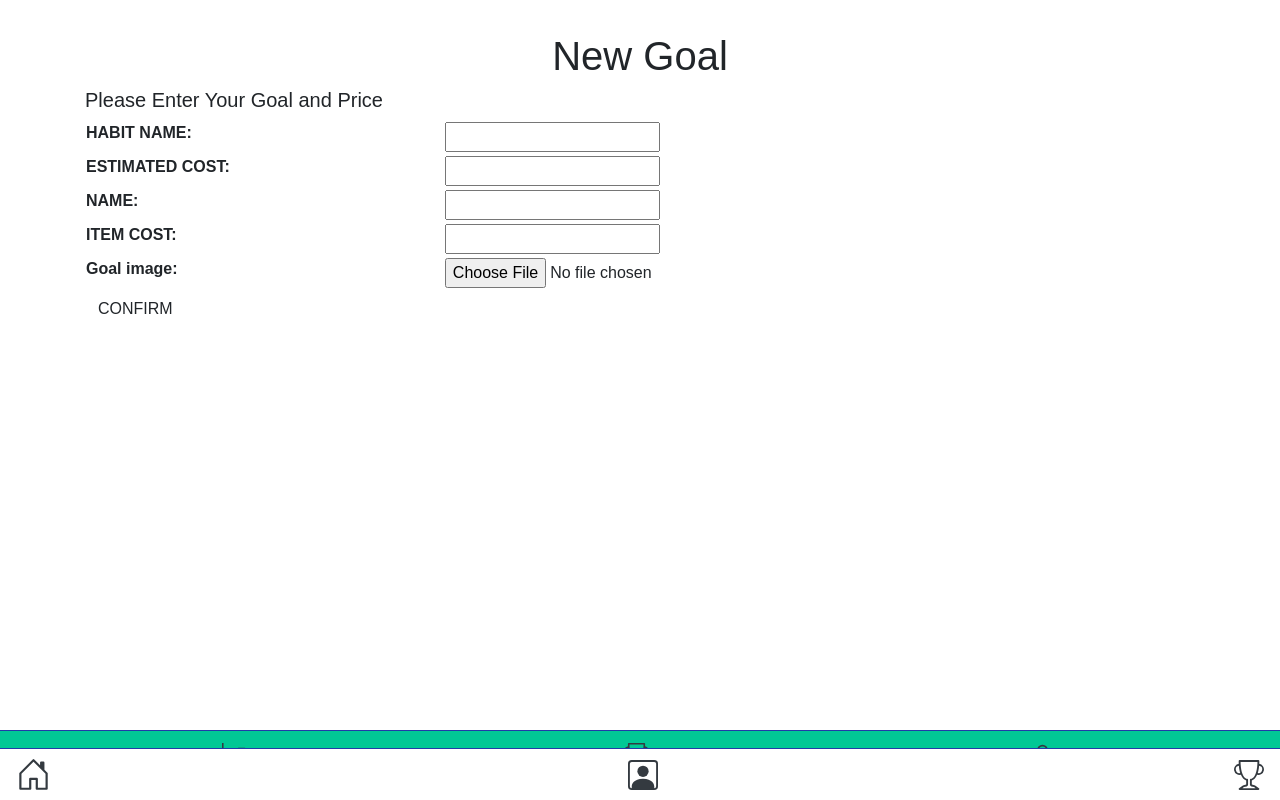
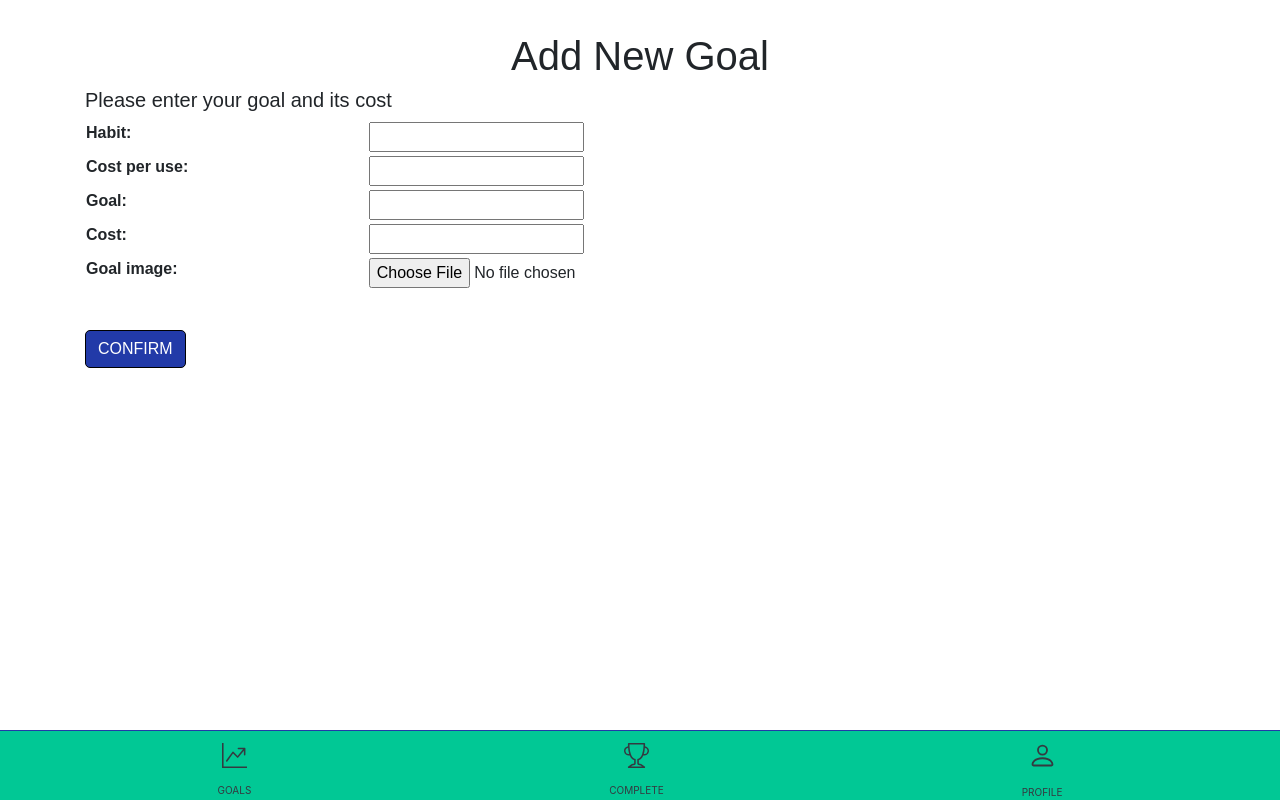
Before and after one commit to nlimtung/financialhackathon, a Django app: page /habits/create/ in a window 1280 px wide. Run offline with Django 4.2, Linux system fonts and the light colour scheme; the visitor is signed in with stand-in values (Sample User, id 1); some web fonts are replaced.

Commit message:
general css changes

```diff
--- a/main_app/models.py
+++ b/main_app/models.py
@@ -5,10 +5,10 @@
 # Create your models here.
 
 class Habit (models.Model):
-    habit_item = models.CharField(verbose_name=u"HABIT NAME", max_length = 50, )
-    habit_cost = models.FloatField("ESTIMATED COST")
-    item = models.CharField(verbose_name=u"NAME", max_length = 50)
-    item_cost = models.FloatField("ITEM COST")
+    habit_item = models.CharField(verbose_name=u"Habit", max_length = 50, )
+    habit_cost = models.FloatField("Cost per use")
+    item = models.CharField(verbose_name=u"Goal", max_length = 50)
+    item_cost = models.FloatField("Cost")
     initial_item_cost = models.FloatField("initial cost", null=True)
     total_saved = models.FloatField("total saved", default = 0)
     click_count = models.IntegerField("click count", default = 0)
@@ -30,7 +30,7 @@
     half_goal =  models.BooleanField(default= False)
     quarter_goal = models.BooleanField(default= False)
     three_quarter_goal = models.BooleanField(default= False)
-    goal_image = models.ImageField(upload_to='businesscollector/',default='default.png',null=True)
+    goal_image = models.ImageField(upload_to='businesscollector/')
 
     def __str__(self):
         return self.item
--- a/main_app/static/css/base.css
+++ b/main_app/static/css/base.css
@@ -1,10 +1,17 @@
 main {
     font-family: 'Fira Sans Condensed', sans-serif;
+}
+
+.container {
+    margin:0px;
+    height: auto;
 }
 
 h1 {
     text-align: center;
     font-family: 'Fira Sans Condensed', sans-serif;
+    font-weight: 900;
+
 }
 
 p {
@@ -308,5 +315,10 @@
 span {
     color: #01C895;
 
-
 }
+/* confirmdelete page */
+.header-text {
+    padding: 0 30px 0 30px;
+    text-align: center;
+    padding-bottom: 20px;
+}
--- a/main_app/templates/main_app/habit_form.html
+++ b/main_app/templates/main_app/habit_form.html
@@ -1,27 +1,14 @@
 {% extends 'base.html' %}
 
 {% block content %}
-<h1>New Goal</h1>
-<h5>Please Enter Your Goal and Price</h5>
+<h1>Add New Goal</h1>
+<h5>Please enter your goal and its cost</h5>
   <form action="" method="post" enctype="multipart/form-data">
     {% csrf_token %}
     <table>
       {{ form.as_table }}
     </table>
-    <input type="submit" value="CONFIRM" class="btn">
+    <input type="submit" value="CONFIRM" id = blue_button class="btn">
   </form>
-  <footer>
-    <nav class="navbar fixed-bottom navbar-light bg-white">
-        <a href="{% url 'index' %}" class="text-dark"><svg xmlns="http://www.w3.org/2000/svg" width="35" height="35" fill="currentColor" class="bi bi-house-door" viewBox="0 0 16 16">
-            <path d="M8.354 1.146a.5.5 0 0 0-.708 0l-6 6A.5.5 0 0 0 1.5 7.5v7a.5.5 0 0 0 .5.5h4.5a.5.5 0 0 0 .5-.5v-4h2v4a.5.5 0 0 0 .5.5H14a.5.5 0 0 0 .5-.5v-7a.5.5 0 0 0-.146-.354L13 5.793V2.5a.5.5 0 0 0-.5-.5h-1a.5.5 0 0 0-.5.5v1.293L8.354 1.146zM2.5 14V7.707l5.5-5.5 5.5 5.5V14H10v-4a.5.5 0 0 0-.5-.5h-3a.5.5 0 0 0-.5.5v4H2.5z"/>
-          </svg></a>
-          <a href="{% url 'profile' %}" class="text-dark"><svg xmlns="http://www.w3.org/2000/svg" width="30" height="30" fill="currentColor" class="bi bi-person-square" viewBox="0 0 16 16">
-            <path d="M11 6a3 3 0 1 1-6 0 3 3 0 0 1 6 0z"/>
-            <path d="M2 0a2 2 0 0 0-2 2v12a2 2 0 0 0 2 2h12a2 2 0 0 0 2-2V2a2 2 0 0 0-2-2H2zm12 1a1 1 0 0 1 1 1v12a1 1 0 0 1-1 1v-1c0-1-1-4-6-4s-6 3-6 4v1a1 1 0 0 1-1-1V2a1 1 0 0 1 1-1h12z"/>
-          </svg></a>
-          <a href="{% url 'completed' %}" class="text-dark"><svg xmlns="http://www.w3.org/2000/svg" width="30" height="30" fill="currentColor" class="bi bi-trophy" viewBox="0 0 16 16">
-            <path d="M2.5.5A.5.5 0 0 1 3 0h10a.5.5 0 0 1 .5.5c0 .538-.012 1.05-.034 1.536a3 3 0 1 1-1.133 5.89c-.79 1.865-1.878 2.777-2.833 3.011v2.173l1.425.356c.194.048.377.135.537.255L13.3 15.1a.5.5 0 0 1-.3.9H3a.5.5 0 0 1-.3-.9l1.838-1.379c.16-.12.343-.207.537-.255L6.5 13.11v-2.173c-.955-.234-2.043-1.146-2.833-3.012a3 3 0 1 1-1.132-5.89A33.076 33.076 0 0 1 2.5.5zm.099 2.54a2 2 0 0 0 .72 3.935c-.333-1.05-.588-2.346-.72-3.935zm10.083 3.935a2 2 0 0 0 .72-3.935c-.133 1.59-.388 2.885-.72 3.935zM3.504 1c.007.517.026 1.006.056 1.469.13 2.028.457 3.546.87 4.667C5.294 9.48 6.484 10 7 10a.5.5 0 0 1 .5.5v2.61a1 1 0 0 1-.757.97l-1.426.356a.5.5 0 0 0-.179.085L4.5 15h7l-.638-.479a.501.501 0 0 0-.18-.085l-1.425-.356a1 1 0 0 1-.757-.97V10.5A.5.5 0 0 1 9 10c.516 0 1.706-.52 2.57-2.864.413-1.12.74-2.64.87-4.667.03-.463.049-.952.056-1.469H3.504z"/>
-          </svg></a>
-    </nav>
-  </footer>
+
 {% endblock %}
```
Also changed, not shown: main_app/templates/main_app/habit_confirm_delete.html (+9 -20 lines), main_app/migrations/0003_alter_habit_habit_cost_alter_habit_habit_item_and_more.py (added), main_app/migrations/0004_alter_habit_goal_image.py (added), main_app/migrations/0005_alter_habit_goal_image.py (added), main_app/static/css/images/Hugging Face.png (renamed from main_app/static/css/images/HuggingsFace.png).
